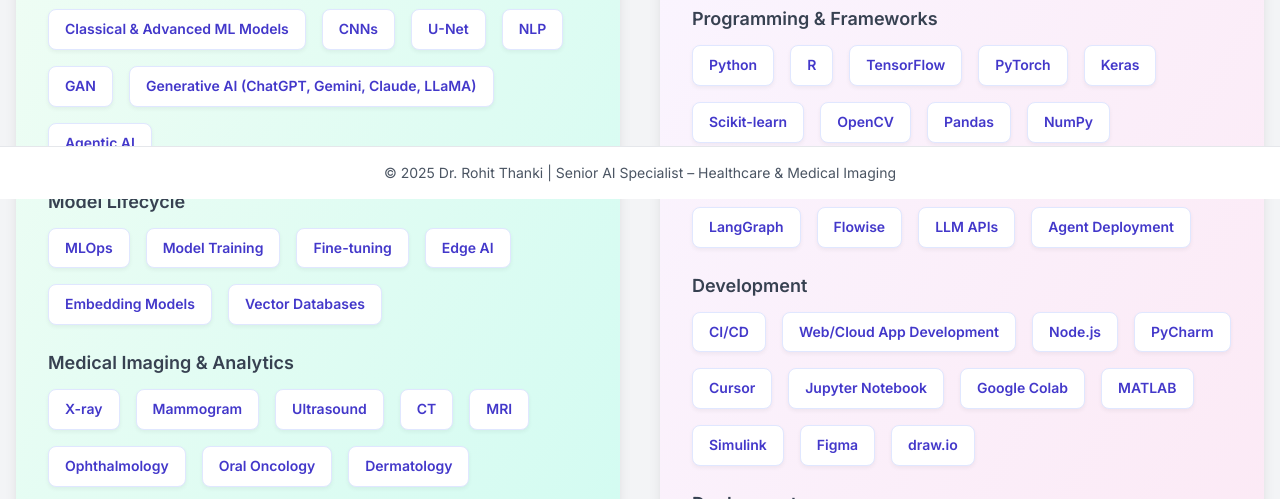
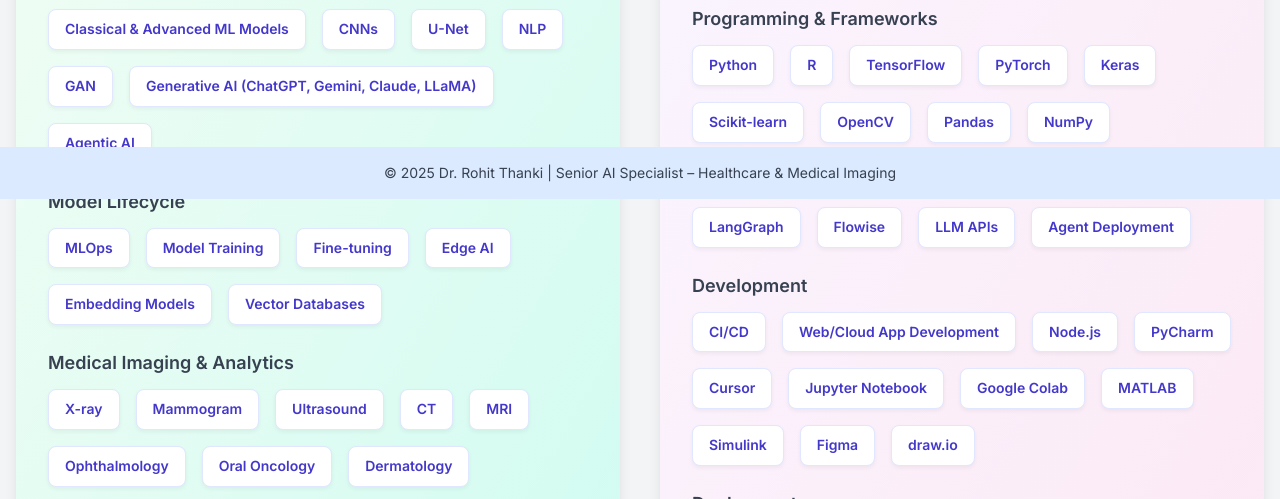
Before and after one commit to rohitthanki9/personal-website, a plain HTML site: page skills.html in a window 1280 px wide. Shown: the part 601-1100 px from the top of the page. Drawn offline with nearby package versions, Linux system fonts and the light colour scheme.

Commit message:
Update skills.html

```diff
--- a/skills.html
+++ b/skills.html
@@ -236,10 +236,10 @@
     </div>
 </main>
 
-<footer class="site-footer bg-white text-center py-4 text-gray-600 text-sm border-t border-gray-200">
+<footer class="site-footer bg-blue-100 text-center py-4 text-gray-700 text-sm mt-12">
     <div class="container mx-auto px-4">
-      <p>&copy; 2025 Dr. Rohit Thanki | Senior AI Specialist – Healthcare & Medical Imaging </p>
+      <p>&copy; 2025 Dr. Rohit Thanki | Senior AI Specialist – Healthcare & Medical Imaging</p>
     </div>
-</footer>
+  </footer>
 </body>
 </html>
```
